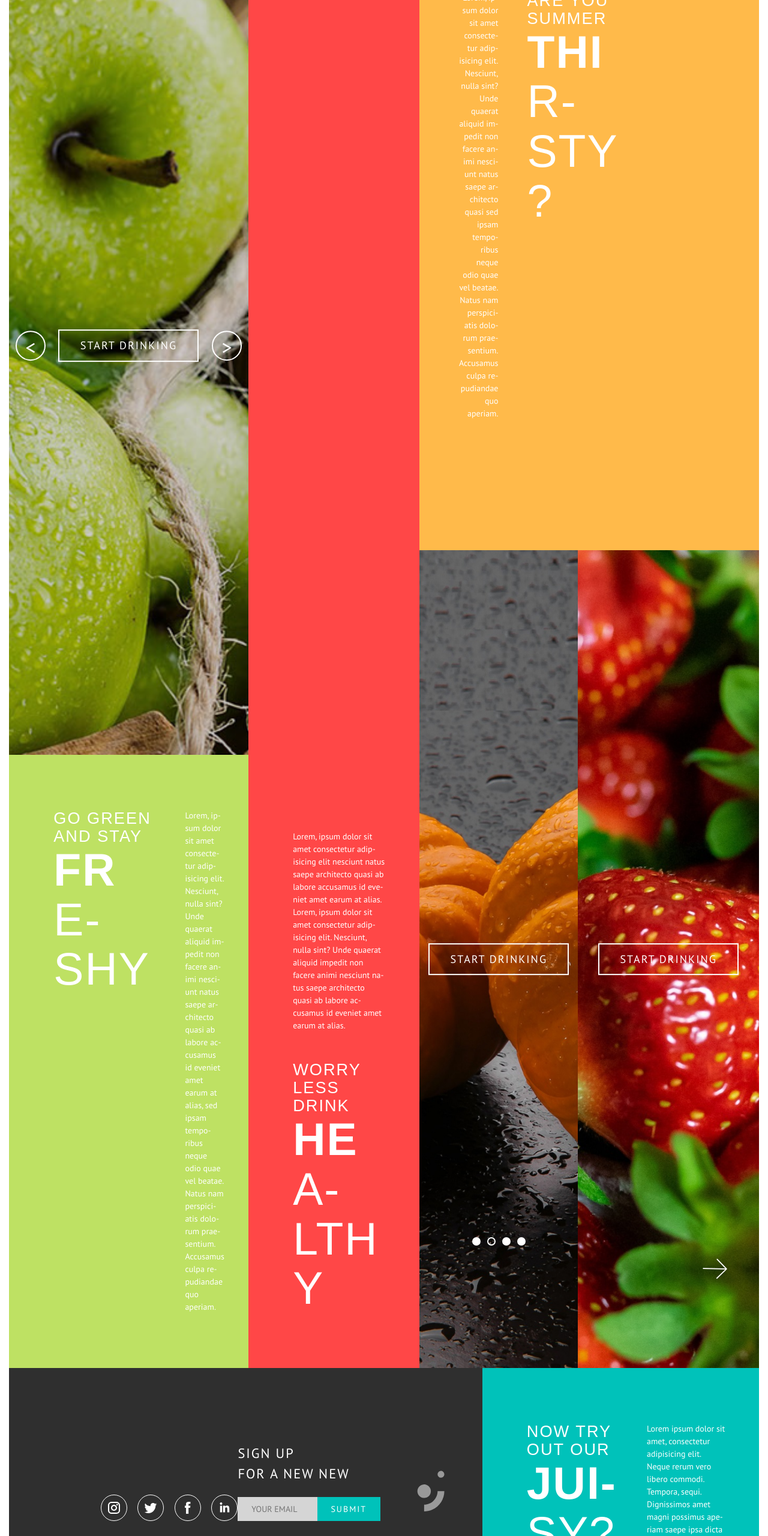
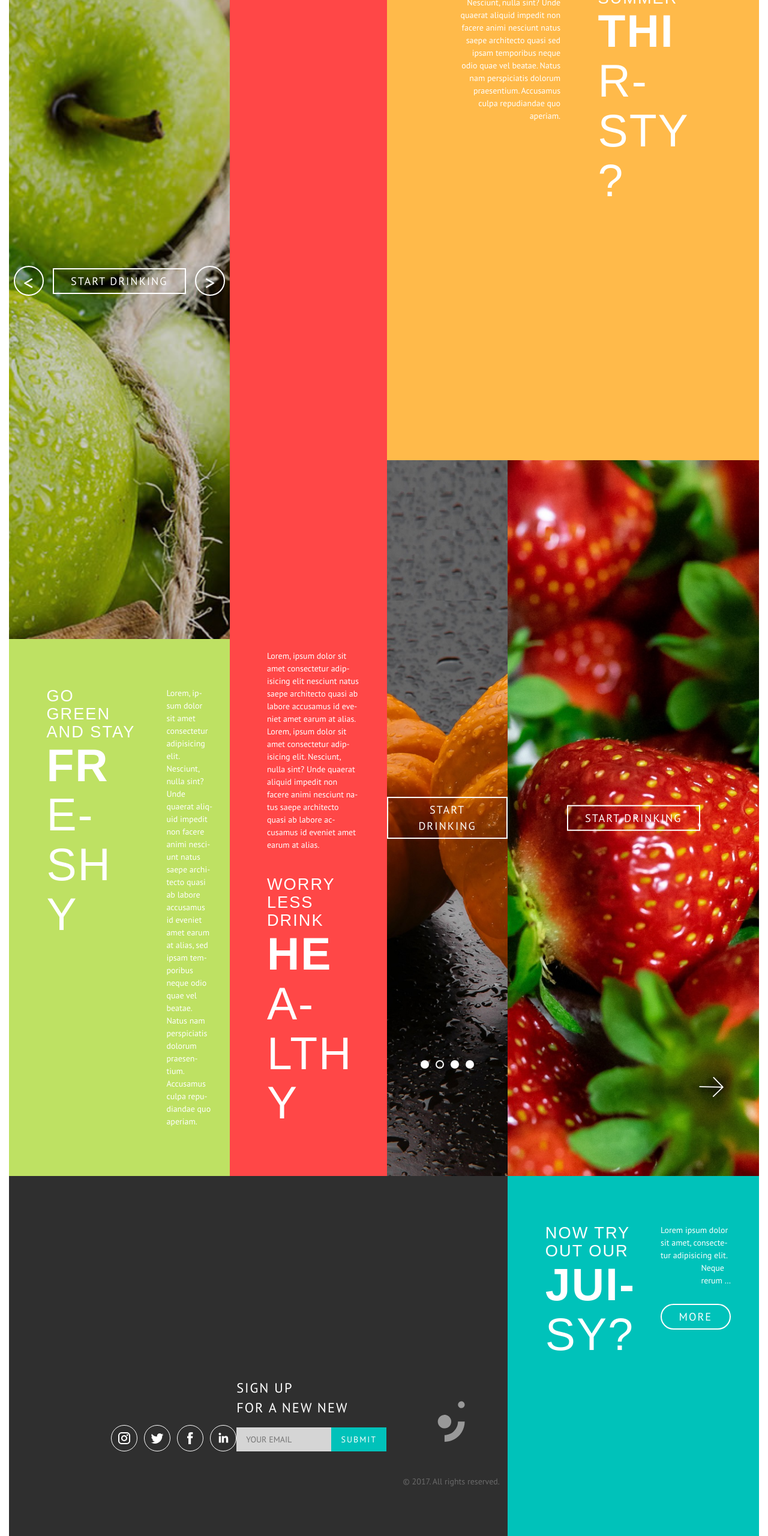
Before and after one commit to Devexlein/organic-juicy, a plain HTML site: page index.html in a window 1280 px wide. Shown: the part 240-2800 px from the top of the page at 60% size. Drawn offline with Linux system fonts and the light colour scheme; a web font is replaced by a local one.

Commit message:
Added .wrap-box instead of div.(footer-row)

```diff
--- a/css/null.css
+++ b/css/null.css
@@ -89,7 +89,8 @@ button::-moz-focus-inner {
    border: 0;
 }
 
-html {
+html,
+body {
    height: 100%;
 }
 
--- a/css/style.css
+++ b/css/style.css
@@ -46,7 +46,7 @@
    --gutter-el-m: 1.43rem;
    /* 30px */
    --gutter-el-lg: 2.14rem;
-   /* 40px */
+   /* 42px */
    --gutter-el-xlg: 3rem;
    /* 120px */
    --gutter-el-3xlg: 9rem;
@@ -64,6 +64,32 @@
 
    /* 110px */
    --container-logo: 7.85rem;
+}
+
+@media (max-width: 113rem) {
+   :root {
+      /* 5px */
+      --gutter-el-xs: 0.35rem;
+      /* 10px */
+      --gutter-el-sm: 0.7rem;
+      /* 14px */
+      --gutter-el-m: 1rem;
+      /* 25px */
+      --gutter-el-lg: 1.78rem;
+      /* 35px */
+      --gutter-el-xlg: 2.5rem;
+
+      /* 10px */
+      --gutter-section-xs: 0.7rem;
+      /* 25px */
+      --gutter-section-sm: 1.78rem;
+      /* 42px */
+      --gutter-section-m: 3rem;
+      /* 55px */
+      --gutter-section-lg: 3.9rem;
+      /* 70px */
+      --gutter-section-xlg: 5rem;
+   }
 }
 
 body {
@@ -185,7 +211,6 @@ body {
    grid-template-columns: 1fr 1fr 100px;
    grid-template-areas: "logo nav search"; */
    grid-template: ". logo nav search" max-content / 2fr 1fr 2.6fr 0.4fr;
-   /* 2fr 1fr 1.4fr 1.6fr */
    align-items: center;
    justify-items: start;
    padding: var(--gutter-section-sm) 0;
@@ -263,15 +288,22 @@ body {
    fill: var(--active-accent-color);
 }
 
+/* ======= WRAP-BOX ===================================================================================== */
+.wrap-box {
+   display: grid;
+   /* grid-template-rows: 3fr 1fr 3fr 3fr;
+      grid-template-columns: 2fr 1fr 1.4fr 1.6fr;
+      grid-template-areas: "slider-arrows healthy thirsty thirsty"
+                           "slider-arrows healthy slider-dots card-image"
+                           "freshy healthy slider-dots card-image"
+                           "footer footer footer juisy";*/
+   grid-template: "slider-arrows healthy thirsty thirsty" 3fr
+      "slider-arrows healthy slider-dots card-image" 1fr "freshy healthy slider-dots card-image" 3fr
+      "footer footer footer juisy" 3fr / 2fr 1fr 1.4fr 1.6fr;
+}
+
 /* ======= MAIN ===================================================================================== */
 .main {
-   display: grid;
-   /* grid-template-rows: 3fr 1fr 3fr;
-   grid-template-columns: 2fr 1fr 1.4fr 1.6fr;
-   grid-template-areas: "slider-arrows healthy thirsty thirsty"
-                        "slider-arrows healthy slider-dots mandarins"
-                        "freshy healthy slider-dots mandarins";*/
-   grid-template: "slider-arrows healthy thirsty thirsty" 3fr "slider-arrows healthy slider-dots card-image" 1fr "freshy healthy slider-dots card-image" 3fr / 2fr 1fr 1.4fr 1.6fr;
    color: var(--main-color);
 }
 
@@ -322,7 +354,9 @@ body {
    background-color: var(--light-green-bg);
 }
 
-/* .freshy__title {} */
+.freshy__title {
+   min-width: 10rem;
+}
 
 .freshy__description {
    max-width: 60%;
@@ -344,15 +378,29 @@ body {
    grid-area: thirsty;
    background-color: var(--orange-bg);
    justify-content: center;
+
+   display: grid;
+   /* grid-template-rows: 1fr;
+      grid-template-columns: 1.4fr 1.6fr;
+      grid-template-areas: "thirsty-desc thirsty-title";*/
+   grid-template: "thirsty-desc thirsty-title" 1fr / 1.4fr 1.6fr;
+   gap: 0;
+}
+
+.thirsty.common {
+   padding: var(--gutter-section-xlg) 0 var(--gutter-section-xlg) 0;
 }
 
 .thirsty__title {
+   grid-area: thirsty-title;
    width: 12rem;
-   margin-right: 6em;
+   margin-left: var(--gutter-section-lg);
 }
 
 .thirsty__description {
-   max-width: 30%;
+   grid-area: thirsty-desc;
+   justify-self: end;
+   max-width: 60%;
    text-align: right;
 }
 
@@ -445,14 +493,9 @@ body {
 }
 
 /* ======= FOOTER ===================================================================================== */
-.footer-row {
-   background-color: var(--dark-grey-bg);
-   display: grid;
-   grid-template: "footer juisy" 4fr / 4.4fr 1.6fr;
-}
-
 .footer {
    grid-area: footer;
+   background-color: var(--dark-grey-bg);
    display: grid;
    grid-template: ". socials form logo" max-content
       ". . . copy" 100px / 0.9fr 1.1fr 1.4fr 1fr;
@@ -544,7 +587,15 @@ body {
 
 .juisy__description {
    margin-bottom: var(--gutter-el-lg);
+   max-height: 10rem;
+   overflow: hidden;
+   display: -webkit-box;
+   -webkit-box-orient: vertical;
+   -webkit-line-clamp: 5;
+   white-space: pre-wrap;
 }
 
 /* .juisy__btn-wrapper {}
 .juisy__btn {} */
+
+/* ======= ADAPTIVE ===================================================================================== */
--- a/index.html
+++ b/index.html
@@ -31,7 +31,7 @@
          </button>
       </header>
 
-      <main class="main">
+      <main class="main wrap-box">
          <div class="slider-arrows">
             <div class="slider-arrows__items-wrapper">
                <img src="./img/slider-arrows/slider-arrows-1.jpg" alt="Green Apples" class="slider-arrows__item">
@@ -56,7 +56,8 @@
                <p>Lorem, ipsum dolor sit amet consectetur adipisicing elit.
                   Nesciunt, nulla sint? Unde quaerat aliquid impedit non facere animi nesciunt natus saepe architecto
                   quasi
-                  ab labore accusamus id eveniet amet earum at alias, sed ipsam temporibus neque odio quae vel beatae.
+                  ab labore accusamus id eveniet amet earum at alias, sed ipsam temporibus neque odio quae vel
+                  beatae.
                   Natus nam perspiciatis dolorum praesentium. Accusamus culpa repudiandae quo aperiam.</p>
             </div>
          </article>
@@ -115,9 +116,19 @@
                </a>
             </div>
          </div>
-      </main>
+         <article class="juisy common">
+            <h2 class="juisy__title title">NOW TRY OUT OUR <span>JUI&shy;SY?</span></h2>
+            <div class="juisy__content">
+               <p class="juisy__description description">Lorem ipsum dolor sit amet, consectetur adipisicing elit.
+                  Neque
+                  rerum vero libero commodi. Tempora, sequi. Dignissimos amet magni possimus aperiam saepe ipsa dicta
+                  eius ullam. Lorem ipsum dolor sit amet.</p>
+               <div class="juisy__btn-wrapper">
+                  <button class="juisy__btn btn btn_rounded half-transparent">More</button>
+               </div>
+            </div>
+         </article>
 
-      <div class="footer-row">
          <footer class="footer">
             <ul class="socials" role="list">
                <li><a href="#" class="socials__link half-transparent">
@@ -164,20 +175,7 @@
             </svg>
             <p class="copy">© 2017. All rights reserved.</p>
          </footer>
-         <article class="juisy common">
-            <h2 class="juisy__title title">NOW TRY OUT OUR <span>JUI&shy;SY?</span></h2>
-            <div class="juisy__content">
-               <div class="juisy__description description">
-                  <p>Lorem ipsum dolor sit amet, consectetur adipisicing elit. Neque rerum vero libero commodi. Tempora,
-                     sequi.
-                     Dignissimos amet magni possimus aperiam saepe ipsa dicta eius ullam.</p>
-               </div>
-               <div class="juisy__btn-wrapper">
-                  <button class="juisy__btn btn btn_rounded half-transparent">More</button>
-               </div>
-            </div>
-         </article>
-      </div>
+      </main>
    </div>
 
 </body>
```
